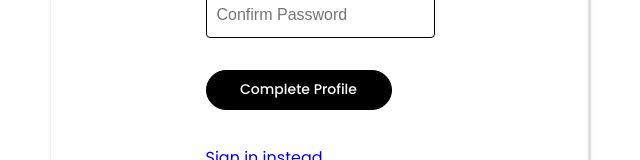
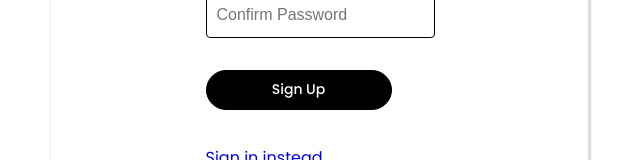
Before and after one commit to TnP-MACE/macebook-frontend, a React (Create React App) app: page /signup in a window 1280 px wide. Shown: the part 457-617 px from the top of the page, without its empty margins (320-960 px from the left). Built offline with nearby package versions, Linux system fonts and the light colour scheme.

Commit message:
Deployment

```diff
--- a/src/pages/Login/Login.js
+++ b/src/pages/Login/Login.js
@@ -153,7 +153,7 @@
 
                                 <div>
                                     <button type="submit" disabled={stateData.isSubmitting}>
-                                        {stateData.isSubmitting && "loading..."}Sign in
+                                        {stateData.isSubmitting && "loading..."} Sign in
                                     </button>
                                 </div>
                                 <div className="Login__container-white__create">
--- a/src/pages/Signup/Signup.js
+++ b/src/pages/Signup/Signup.js
@@ -47,6 +47,7 @@
         <Formik
             initialValues={{ username: "", password: "", confirmpassword: "", email: "", user: "" }}
             onSubmit={(values, { setSubmitting }) => {
+                setStateData({ isSubmitting: true });
                 (async () => {
                     try {
                         const registerResponse = await fetch(
@@ -69,8 +70,10 @@
                         if (registerData.success === false) {
                             return alert("Couldn't create account!");
                         }
+                        setStateData({ isSubmitting: false });
                         history.push("/login");
                     } catch (e) {
+                        setStateData({ isSubmitting: false });
                         console.log(e);
                     }
                 })();
@@ -183,7 +186,7 @@
                                 )}
 
                                 <div>
-                                    <button type="submit">Complete Profile</button>
+                                    <button type="submit">{stateData.isSubmitting && "loading..."} Sign Up</button>
                                 </div>
                                 <div className="Signup__container-white__create">
                                     <Link to="/login">Sign in instead</Link>
```
